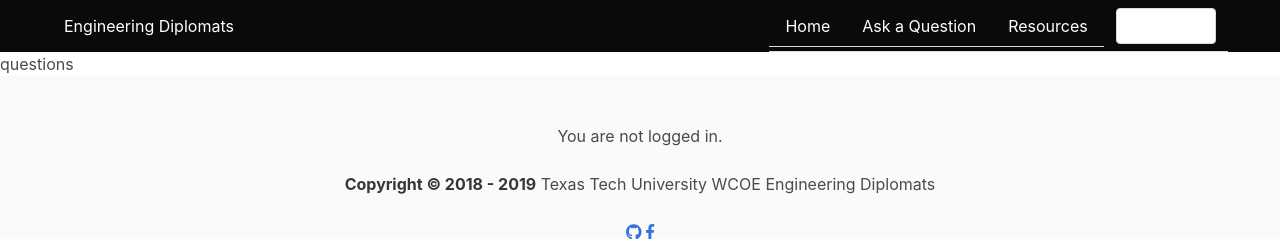
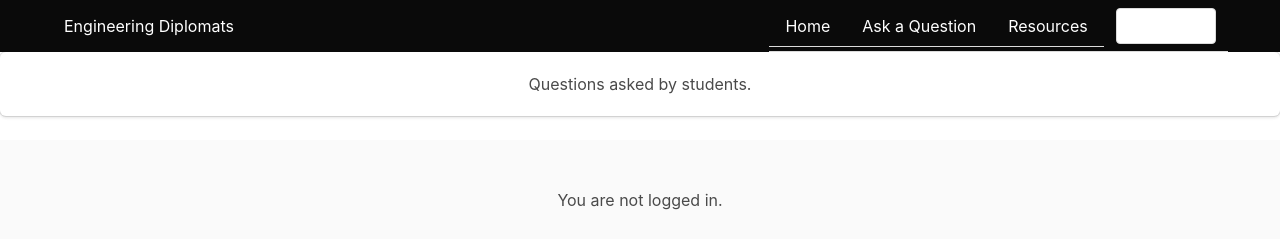
Before and after one commit to swoldemi/engineeringdiplomats.org, a Flask app: template engineering_diplomats/views/templates/questions.jinja2 in a window 1280 px wide. Shown: the top 239 px of the page. Run offline with Flask 2, Linux system fonts and the light colour scheme; the template is opened without the code that fills it, so the values that code supplies are empty; some libraries are stand-ins or nearby versions.

Commit message:
Add initial questions view template

```diff
--- a/engineering_diplomats/views/templates/questions.jinja2
+++ b/engineering_diplomats/views/templates/questions.jinja2
@@ -1,4 +1,44 @@
 {% extends 'layout.jinja2' -%}
 {% block body -%}
-questions
-{%- endblock %}
+    {% with messages = get_flashed_messages() -%}
+    {% if messages %}
+    <div class="box cta">
+        <p class="has-text-centered">
+            {% for message in messages -%}
+            <div class="notification is-dark">{{ message }}</div>
+            {% endfor -%}
+        </p>
+    </div>
+    {%- endif -%}
+    {%- endwith %}
+    <div class="box cta">
+        <p class="has-text-centered">
+            Questions asked by students.
+        </p>
+    </div>
+    <section class="container">
+        {% for question in questions %}
+        <div class="box">
+            <article class="media">
+                <div class="media-content">
+                    <div class="content">
+                        <p>
+                            <strong>{{ question.submitters_name }}</strong> <small>{{ question.submitters_email }} </small> <small>{{ question.submission_date }}</small>
+                            <br>
+                            Lorem ipsum dolor sit amet, consectetur adipiscing elit. Aenean efficitur sit amet massa
+                            fringilla egestas. Nullam condimentum luctus turpis.
+                        </p>
+                    </div>
+                    <nav class="level is-mobile">
+                        <div class="level-left">
+                            <a class="level-item" aria-label="answer">
+
+                            </a>
+                        </div>
+                    </nav>
+                </div>
+            </article>
+        </div>
+        {% endfor %}
+    </section>
+{%- endblock -%}
```
